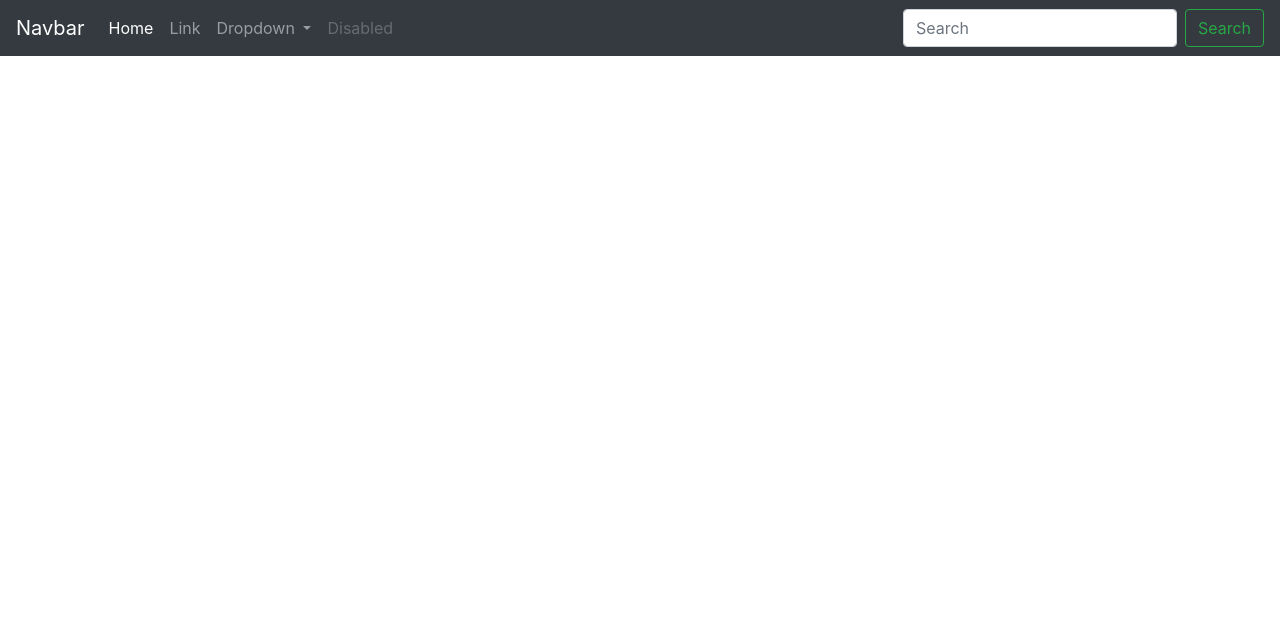
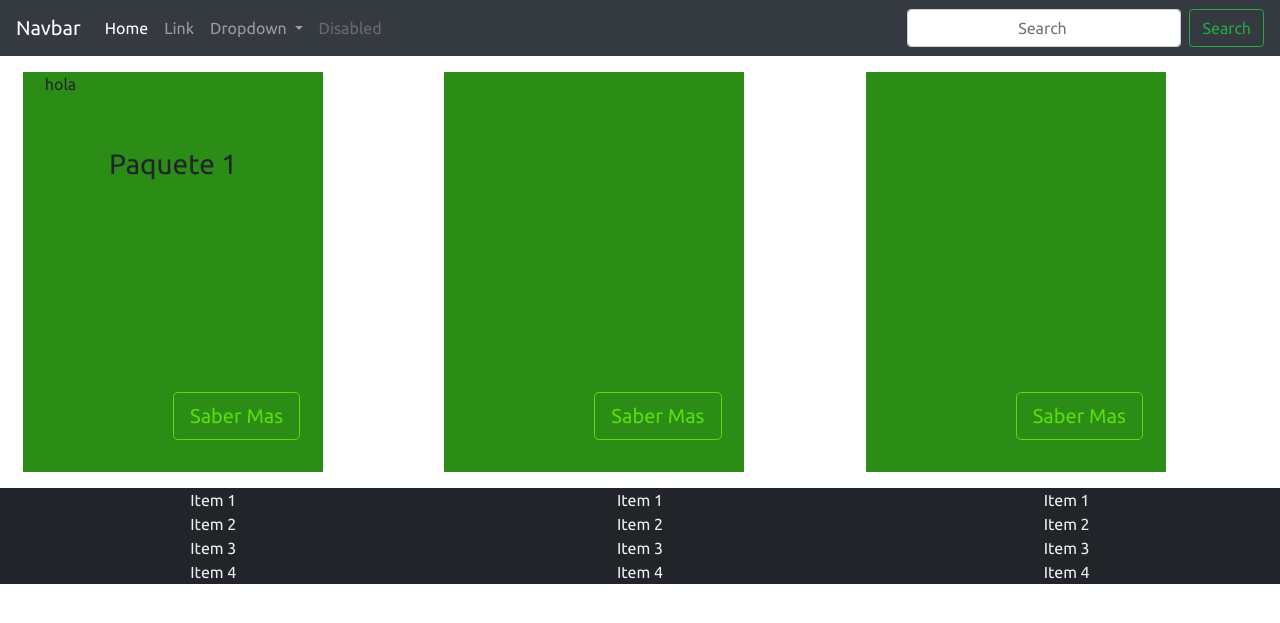
Before and after one commit to Lfnz-zz/wbasica, a PHP site: page / in a window 1280 px wide. Shown: the top 623 px of the page. Run offline with PHP 8.4, Linux system fonts and the light colour scheme; some libraries are stand-ins or nearby versions.

Commit message:
v0,1,0
10-02-18

```diff
--- a/css/CrCss.css
+++ b/css/CrCss.css
@@ -0,0 +1,62 @@
+*{
+    font-family: 'Ubuntu', sans-serif;
+    font-size: 16px;
+    margin: 0;
+    padding: 0;
+    text-align: center;
+}
+
+footer{
+    background-color: #212529;
+    color:#eee;
+}
+
+li{
+    list-style:none;
+}
+
+ul{
+    margin: 0;
+    padding: 0;
+}
+
+/*ID*/
+#Servicios{
+    margin: 0;
+    padding: 1em .5em;
+}
+
+/*CLASS*/
+.ServBtn{
+    background-color: transparent;
+    background-image: none;
+    border-color: #5ADD0E;
+    color: #5ADD0E;
+    position:absolute;
+    top:320px;
+}
+
+.ServBtn:hover {
+    background-color: #5ADD0E;
+    border-color: #5ADD0E;
+    color: #fff;
+}
+
+.ServBtn:focus {
+    outline: 0;
+    box-shadow: 0 0 0 .2rem rgba(101,246,6,.25);
+}
+
+.ServIcon{
+    background-color: transparent;
+    border: 2px #005918 red;
+    height: 75px;
+    width: 75px;
+}
+
+.ServMod{
+    background-color: #2B8D15;
+    height:400px;
+    margin: 2em #5ADD0E;
+    width:300px;
+}
--- a/includes/footer.php
+++ b/includes/footer.php
@@ -1,4 +1,37 @@
- <!-- Optional JavaScript -->
+ <footer>
+        <div class="container-fluid">
+            <div class="row">
+                <div class=".col-sm-12 col-md-4 f1">
+                    <ul>
+                        <li>Item 1</li>
+                        <li>Item 2</li>
+                        <li>Item 3</li>
+                        <li>Item 4</li>
+                    </ul>
+                </div>
+                <div class=".col-sm-12 col-md-4 f2">
+                    <ul>
+                        <li>Item 1</li>
+                        <li>Item 2</li>
+                        <li>Item 3</li>
+                        <li>Item 4</li>
+                    </ul>
+                </div>
+                <div class=".col-sm-12 col-md-4 f3">
+                    <ul>
+                        <li>Item 1</li>
+                        <li>Item 2</li>
+                        <li>Item 3</li>
+                        <li>Item 4</li>
+                    </ul>
+                </div>
+            </div>
+            <div class="row">
+                <div class=".col-sm-12"></div>
+            </div>
+        </div>
+ </footer>
+   <!-- Optional JavaScript -->
     <!-- jQuery first, then Popper.js, then Bootstrap JS -->
     <script src="https://code.jquery.com/jquery-3.2.1.slim.min.js" integrity="sha384-KJ3o2DKtIkvYIK3UENzmM7KCkRr/rE9/Qpg6aAZGJwFDMVNA/GpGFF93hXpG5KkN" crossorigin="anonymous"></script>
     <script src="https://cdnjs.cloudflare.com/ajax/libs/popper.js/1.12.9/umd/popper.min.js" integrity="sha384-ApNbgh9B+Y1QKtv3Rn7W3mgPxhU9K/ScQsAP7hUibX39j7fakFPskvXusvfa0b4Q" crossorigin="anonymous"></script>
--- a/includes/head.php
+++ b/includes/header.php
@@ -8,6 +8,9 @@
     <!-- Bootstrap CSS -->
     <link rel="stylesheet" href="https://maxcdn.bootstrapcdn.com/bootstrap/4.0.0/css/bootstrap.min.css" integrity="sha384-Gn5384xqQ1aoWXA+058RXPxPg6fy4IWvTNh0E263XmFcJlSAwiGgFAW/dAiS6JXm" crossorigin="anonymous">
 
-    <title>Hello, world!</title>
+    <link href="https://fonts.googleapis.com/css?family=Ubuntu:400,700" rel="stylesheet">
+    <link rel="stylesheet" href="css/CrCss.css">
+
+    <title>Web Basica</title>
   </head>
   <body>
--- a/index.php
+++ b/index.php
@@ -1,4 +1,4 @@
-<?php include 'includes/head.php'?>
+<?php include 'includes/header.php'?>
 <?php include 'includes/nav.php'?>
-
+<?php include 'pages/home.php'?>
 <?php include 'includes/footer.php'?>
--- a/pages/home.php
+++ b/pages/home.php
@@ -0,0 +1,25 @@
+<section id="Servicios">
+    <div class="container-fluid">
+        <div class="row">
+            <div class=".col-sm-12 col-md-4">
+                <div class="ServMod">
+                  <div class="ServIcon rounded-circle">
+                      <p>hola</p>
+                  </div>
+                   <h3>Paquete 1</h3>
+                    <button type="button" class="ServBtn btn  btn-lg">Saber Mas</button>
+                </div>
+            </div>
+            <div class=".col-sm-12 col-md-4">
+                <div class="ServMod">
+                    <button type="button" class="ServBtn btn  btn-lg">Saber Mas</button>
+                </div>
+            </div>
+            <div class=".col-sm-12 col-md-4">
+                <div class="ServMod">
+                    <button type="button" class="ServBtn btn  btn-lg">Saber Mas</button>
+                </div>
+            </div>
+        </div>
+    </div>
+</section>
```
